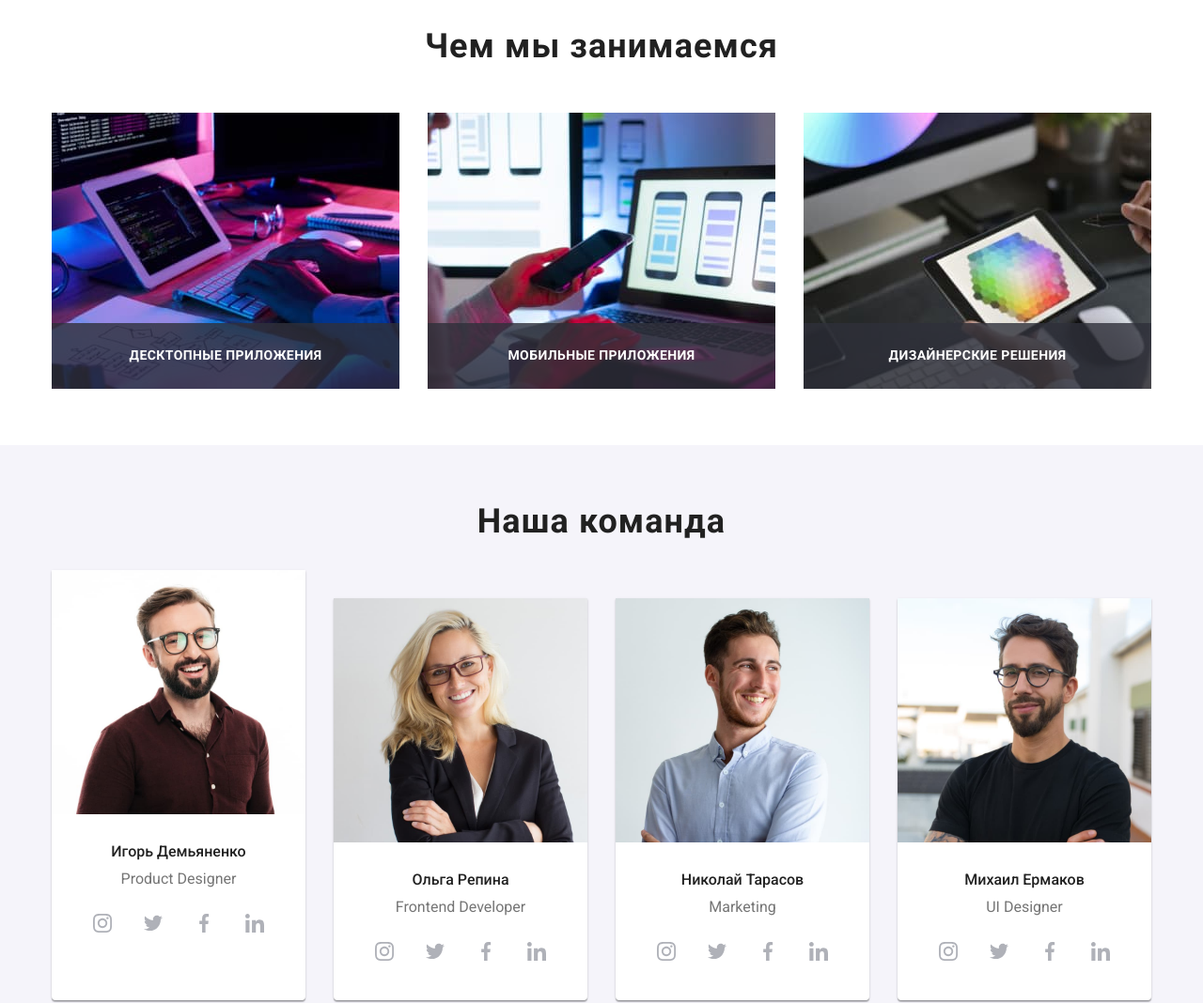
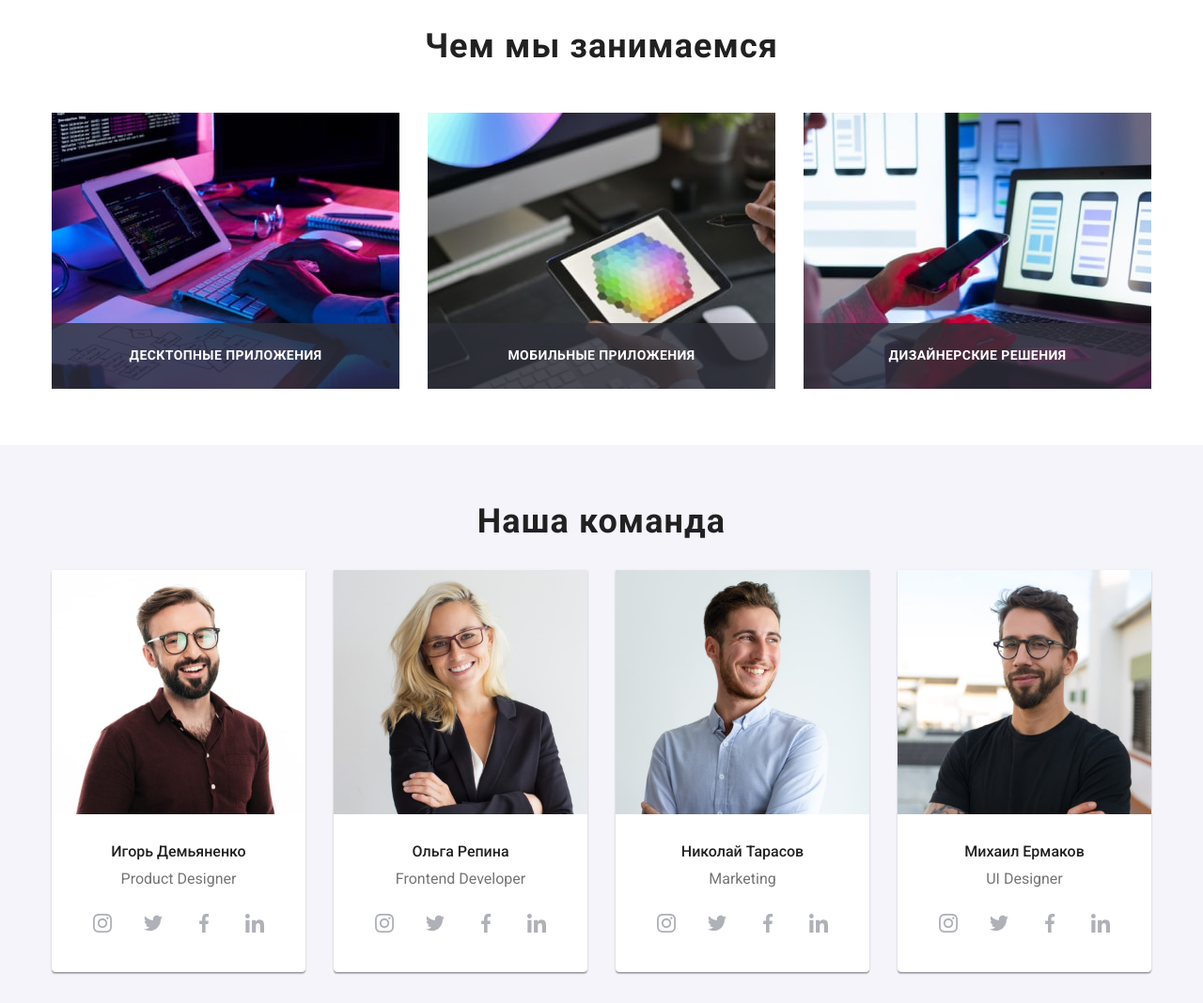
Before and after one commit to chetkiy777/goit-markup-hw-08, a website: page index.html in a window 1280 px wide. Shown: the part 1080-2148 px from the top of the page at 94% size. Drawn offline with Linux system fonts and the light colour scheme.

Commit message:
fixed margin in team-section

```diff
--- a/index.html
+++ b/index.html
@@ -97,7 +97,9 @@
 
                 <a href="./index.html" class="logo"><span class="logo__web">Web</span><span class="logo__studio">Studio</span></a>
 
-                <button type="button" class="menu-button" data-menu-open></button>
+                <button type="button" class="menu-button" data-menu-open>
+
+                </button>
 
                 <div class="inline-menu">
                     <nav class="header-nav">
@@ -218,7 +220,7 @@
                     <ul class="works-type__list">
                         <li class="works-type__item">
                             <div class="img-thumb">
-                                <img src="./images/img-1.jpg" alt="пишет код на ПК">
+                                <img srcset="./images/work1@1x-min.jpg 1x, ./images/work1@2x-min.jpg 2x" src="./images/work1@1x-min.jpg" alt="пишет код на ПК">
                             </div>
                             <div class="works-type__thumb">
                                 <p class="works-type__text">Десктопные приложения</p>
@@ -227,7 +229,7 @@
 
                         <li class="works-type__item">
                             <div class="img-thumb">
-                                <img src="./images/img-2.jpg" alt="пишет код под телефон">
+                                <img srcset="./images/work2@1x-min.jpg 1x, ./images/work2@2x-min.jpg 2x" src="./images/work2@1x-min.jpg" alt="пишет код под телефон">
                             </div>
                             <div class="works-type__thumb">
                                 <p class="works-type__text">Мобильные приложения</p>
@@ -236,7 +238,7 @@
 
                         <li class="works-type__item">
                             <div class="img-thumb">
-                                <img src="./images/img-3.jpg" alt="пишет код под планшет">
+                                <img srcset="./images/work3@1x-min.jpg 1x, ./images/work3@2x-min.jpg 2x" src="./images/work3@1x-min.jpg" alt="пишет код под планшет">
                             </div>
                             <div class="works-type__thumb">
                                 <p class="works-type__text">Дизайнерские решения</p>
--- a/scss/components/_backdrop.scss
+++ b/scss/components/_backdrop.scss
@@ -5,10 +5,11 @@
   z-index: 2;
 
   background-color: rgba(0, 0, 0, 0.5);
-  overflow-y: scroll;
 
   transition: background-color 250ms cubic-bezier(0.4, 0, 0.2, 1),
     opacity 250ms cubic-bezier(0.4, 0, 0.2, 1);
+
+  overflow-y: hidden;
 
   &.is-hidden {
     opacity: 0;
--- a/scss/components/_menu.scss
+++ b/scss/components/_menu.scss
@@ -5,6 +5,7 @@
 
   display: flex;
   flex-direction: column;
+  overflow-y: scroll;
 
   padding: 48px 0 48px 40px;
 
--- a/scss/components/_team-section.scss
+++ b/scss/components/_team-section.scss
@@ -9,6 +9,7 @@
       flex-direction: row;
       flex-wrap: wrap;
       margin-left: -30px;
+      margin-top: -30px;
     }
 
     @media screen and (min-width: 1200px) {
@@ -49,18 +50,21 @@
   align-items: center;
   box-sizing: border-box;
 
-  &:not(:first-child) {
-    margin-top: 30px;
-  }
-
   @media screen and (min-width: 768px) {
     width: calc(100% / 2 - 30px);
     margin-left: 30px;
+    margin-top: 30px;
   }
 
   @media screen and (min-width: 1200px) {
     width: calc(100% / 4 - 30px);
     margin-left: 30px;
+  }
+}
+
+@media screen and (min-width: 480px) and (max-width: 767px) {
+  .team__item:not(:first-child) {
+    margin-top: 30px;
   }
 }
 
```
Also changed, not shown: css/main.css, css/main.min.css, images/img-1.jpg (deleted), images/img-2.jpg (deleted), images/img-3.jpg (deleted), images/work1@1x-min.jpg (renamed from images_true/work1@1x-min.jpg), images/work1@2x-min.jpg (renamed from images_true/work1@2x-min.jpg), images/work2@1x-min.jpg (renamed from images_true/work2@1x-min.jpg), images/work2@2x-min.jpg (renamed from images_true/work2@2x-min.jpg), images/work3@1x-min.jpg (renamed from images_true/work3@1x-min.jpg), images/work3@2x-min.jpg (renamed from images_true/work3@2x-min.jpg), 2 other files.
